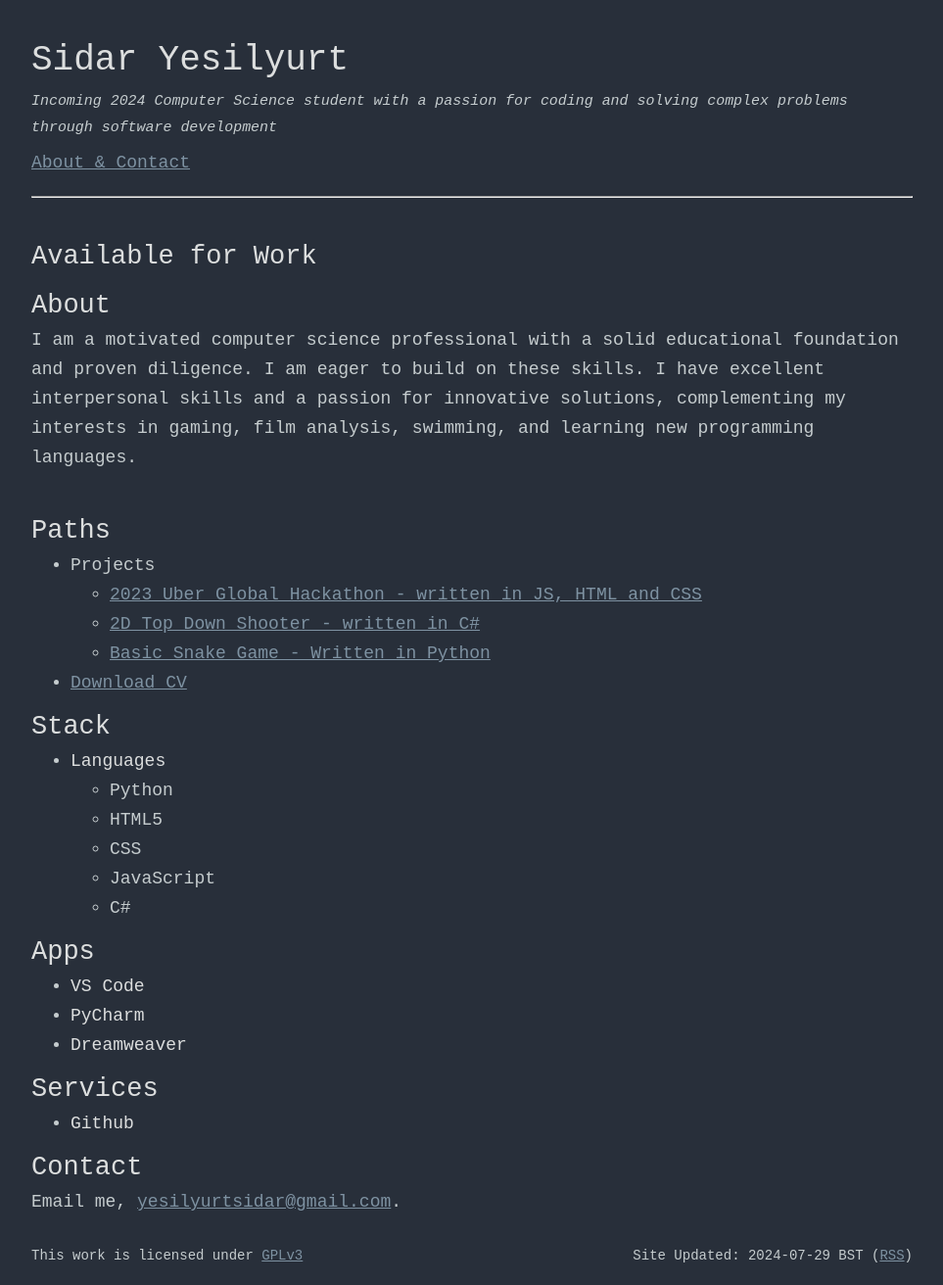
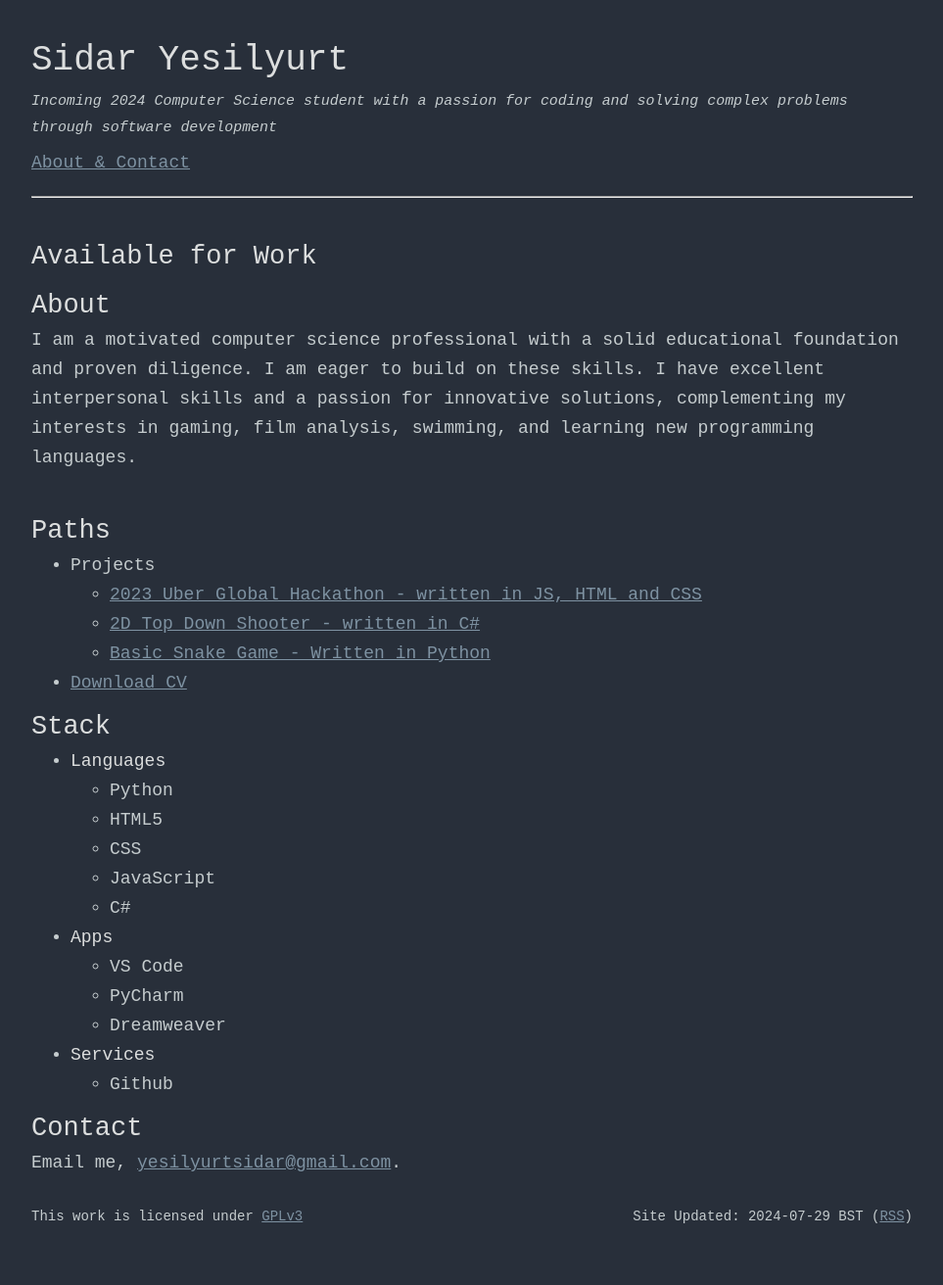
Before and after one commit to sidar-yesilyurt/sidar-yesilyurt.github.io, a Jekyll site: the page built from index.md, in a window 1280 px wide. Shown: the whole page at 98% size, without its empty margins (158-1121 px from the left). Built offline with Jekyll 4.4.1, drawn with Linux system fonts in a browser that asks for light colours; after the commit the page ends 1272 px from its top, so only the background shows below that.

```diff
--- a/index.md
+++ b/index.md
@@ -25,13 +25,13 @@ I am a motivated computer science professional with a solid educational foundati
     - JavaScript
     - C#
 
-## Apps
-- **VS Code**
-- **PyCharm**
-- **Dreamweaver**
+- **Apps**
+    -  VS Code
+    -  PyCharm
+    -  Dreamweaver
 
-## Services
-- **Github**
+- **Services**
+    -  Github
 
 ## Contact
 Email me, [yesilyurtsidar@gmail.com](yesilyurtsidar@gmail.com).
```
